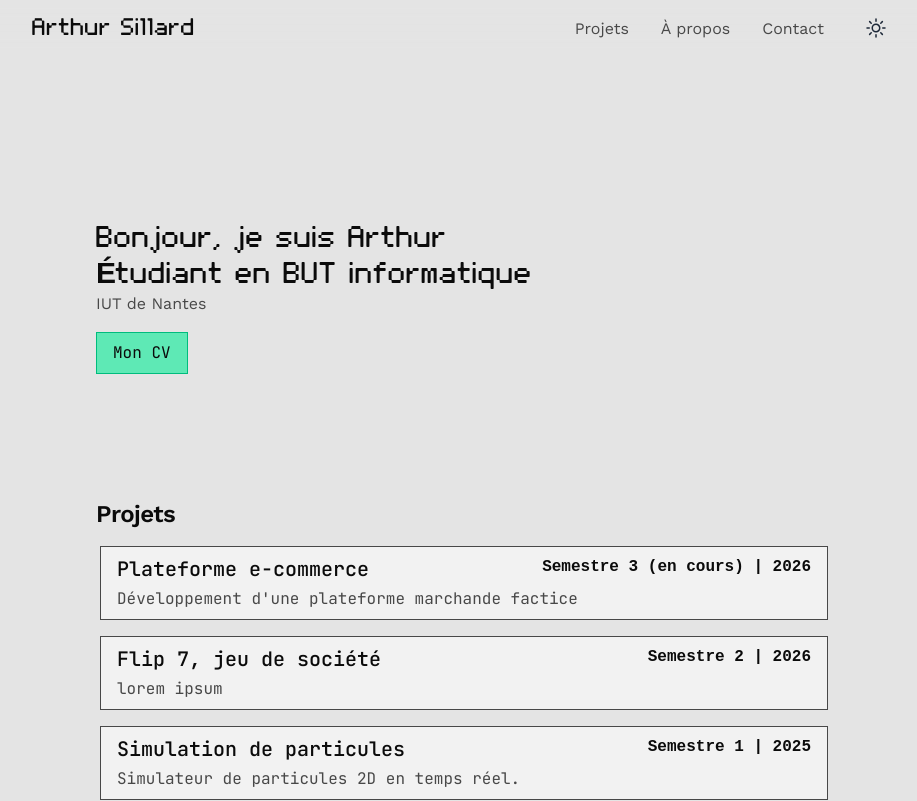
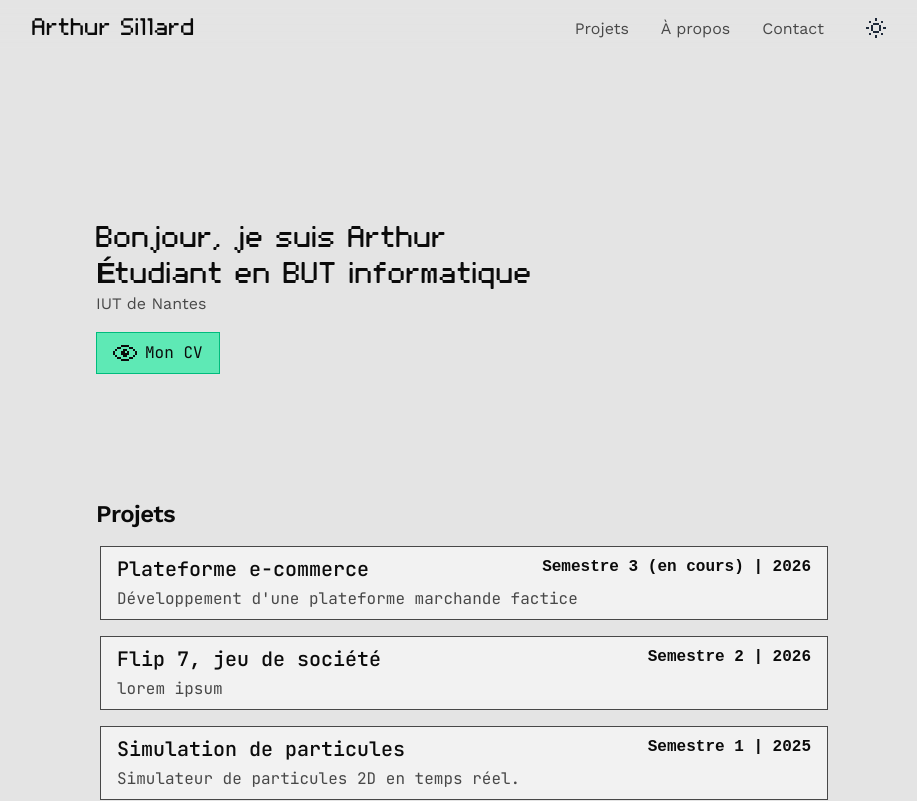
Before and after one commit to arthur-sillard/newFolio, a React (Vite) app: page / in a window 1280 px wide. Shown: the top 801 px of the page, without its empty margins (176-1093 px from the left). Built offline with nearby package versions, Linux system fonts and the light colour scheme; a web font is replaced by a local one.

Commit message:
Icons update + Smooth scroll

```diff
--- a/index.html
+++ b/index.html
@@ -1,5 +1,5 @@
 <!doctype html>
-<html lang="en">
+<html lang="en" class="scroll-smooth">
   <head>
     <meta charset="UTF-8" />
     <link rel="icon" href="/favicon.ico" />
--- a/src/App.jsx
+++ b/src/App.jsx
@@ -8,7 +8,7 @@ import AboutBento from './components/About/AboutBento'
 function App() {
   return (
     <>
-      <div className="bg-primary-light-1 dark:bg-primary-dark-1 min-h-dvh h-full flex flex-col items-center scroll-smooth antialiased">
+      <div className="bg-primary-light-1 dark:bg-primary-dark-1 min-h-dvh h-full flex flex-col items-center antialiased">
         <Navbar />
         <div className='w-full h-15'></div>
 
--- a/src/components/Hero/Hero.jsx
+++ b/src/components/Hero/Hero.jsx
@@ -11,7 +11,13 @@ export default function Hero() {
                 IUT de Nantes
             </p>
             <Button id={"resume-preview-button"}>
-                Mon CV
+                <div className="flex items-center gap-2">
+                    <svg xmlns="http://www.w3.org/2000/svg" fill="currentColor" viewBox="0 0 24 24" className="size-6">
+                        <path d="M16 20H8v-2h8v2Zm-8-2H4v-2h4v2Zm12 0h-4v-2h4v2ZM4 16H2v-2h2v2Zm10-6h-2v2h2v-2h2v4h-2v2h-4v-2H8v-4h2V8h4v2Zm8 6h-2v-2h2v2ZM2 14H0v-4h2v4Zm22 0h-2v-4h2v4ZM4 10H2V8h2v2Zm18 0h-2V8h2v2ZM8 8H4V6h4v2Zm12 0h-4V6h4v2Zm-4-2H8V4h8v2Z"></path>
+                    </svg>
+                    <p>Mon CV</p>
+                </div>
+
             </Button>
         </div>
     );
--- a/src/components/Navbar/Navbar.jsx
+++ b/src/components/Navbar/Navbar.jsx
@@ -17,9 +17,9 @@ export default function Navbar() {
 
                 <div className="hidden md:flex items-center gap-4">
                     <div>
-                        <NavLink href="/projects">Projets</NavLink>
-                        <NavLink href="/about">À propos</NavLink>
-                        <NavLink href="/contact">Contact</NavLink>
+                        <NavLink href="#projects">Projets</NavLink>
+                        <NavLink href="#about">À propos</NavLink>
+                        <NavLink href="#contact">Contact</NavLink>
                     </div>
                     <Tooltip label="Changer de thème">
                         <ThemeToggle />
@@ -27,8 +27,9 @@ export default function Navbar() {
                 </div>
 
                 <div className="md:hidden">
-                    <svg xmlns="http://www.w3.org/2000/svg" fill="none" viewBox="0 0 24 24" stroke-width="1.5" stroke="currentColor" class="size-8 text-text-light dark:text-text-dark">
-                        <path stroke-linecap="round" stroke-linejoin="round" d="M3.75 6.75h16.5M3.75 12h16.5m-16.5 5.25h16.5" />
+
+                    <svg xmlns="http://www.w3.org/2000/svg" fill="currentColor" viewBox="0 0 24 24" className="size-8 text-text-light dark:text-text-dark">
+                        <path d="M20 18H4v-2h16v2Zm0-5H4v-2h16v2Zm0-5H4V6h16v2Z" />
                     </svg>
 
                 </div>
--- a/src/components/Navbar/ThemeToggle.jsx
+++ b/src/components/Navbar/ThemeToggle.jsx
@@ -9,22 +9,17 @@ export default function ThemeToggle() {
     >
       {isDark ?
         <svg
-          xmlns="http://www.w3.org/2000/svg"
-          fill="none"
-          viewBox="0 0 24 24"
-          strokeWidth="1.5"
-          stroke="currentColor"
-          class="size-6">
-          <path strokeLinecap="round" strokeLinejoin="round" d="M21.752 15.002A9.72 9.72 0 0 1 18 15.75c-5.385 0-9.75-4.365-9.75-9.75 0-1.33.266-2.597.748-3.752A9.753 9.753 0 0 0 3 11.25C3 16.635 7.365 21 12.75 21a9.753 9.753 0 0 0 9.002-5.998Z" />
+        xmlns="http://www.w3.org/2000/svg"
+        fill="currentColor"
+        viewBox="0 0 24 24"
+        className='size-6'>
+          <path d="M18 22H8v-2h10v2ZM8 20H6v-2h2v2Zm12 0h-2v-2h2v2ZM6 18H4v-2h2v2Zm16 0h-2v-4h-2v-2h2v-2h2v8ZM4 16H2V6h2v10Zm14 0h-6v-2h6v2Zm-6-2h-2v-2h2v2Zm-2-2H8V6h2v6ZM6 6H4V4h2v2Zm8-2h-2v2h-2V4H6V2h8v2Z"></path>
         </svg> :
         <svg
-          xmlns="http://www.w3.org/2000/svg"
-          fill="none"
-          viewBox="0 0 24 24"
-          strokeWidth="1.5"
-          stroke="currentColor"
-          class="size-6">
-          <path strokeLinecap="round" strokeLinejoin="round" d="M12 3v2.25m6.364.386-1.591 1.591M21 12h-2.25m-.386 6.364-1.591-1.591M12 18.75V21m-4.773-4.227-1.591 1.591M5.25 12H3m4.227-4.773L5.636 5.636M15.75 12a3.75 3.75 0 1 1-7.5 0 3.75 3.75 0 0 1 7.5 0Z" />
+        xmlns="http://www.w3.org/2000/svg"
+        fill="currentColor"
+        viewBox="0 0 24 24" className='size-6'>
+          <path d="M13 22h-2v-3h2v3Zm-6-3H5v-2h2v2Zm12 0h-2v-2h2v2Zm-4-2H9v-2h6v2Zm-6-2H7V9h2v6Zm8 0h-2V9h2v6ZM5 13H2v-2h3v2Zm17 0h-3v-2h3v2Zm-7-4H9V7h6v2ZM7 7H5V5h2v2Zm12 0h-2V5h2v2Zm-6-2h-2V2h2v3Z" />
         </svg>
       }
     </button>
```
